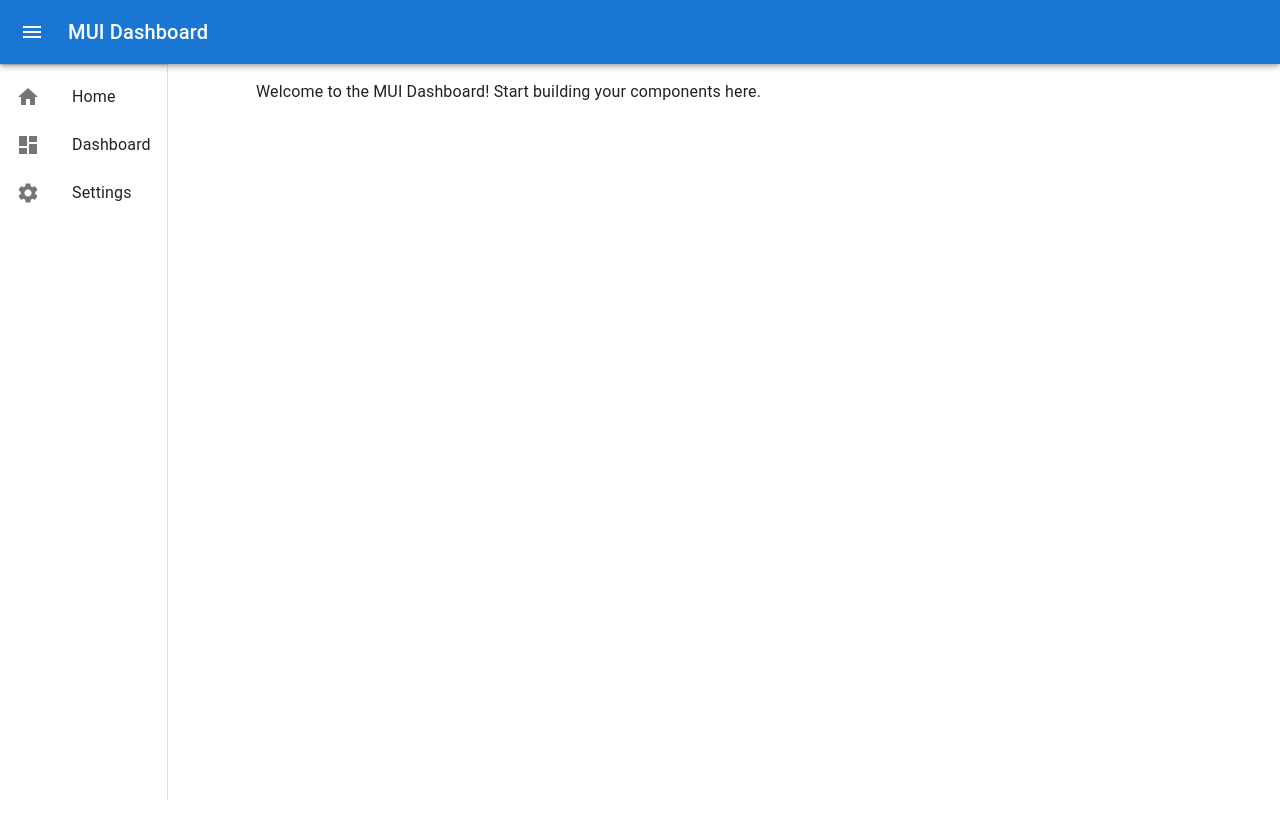
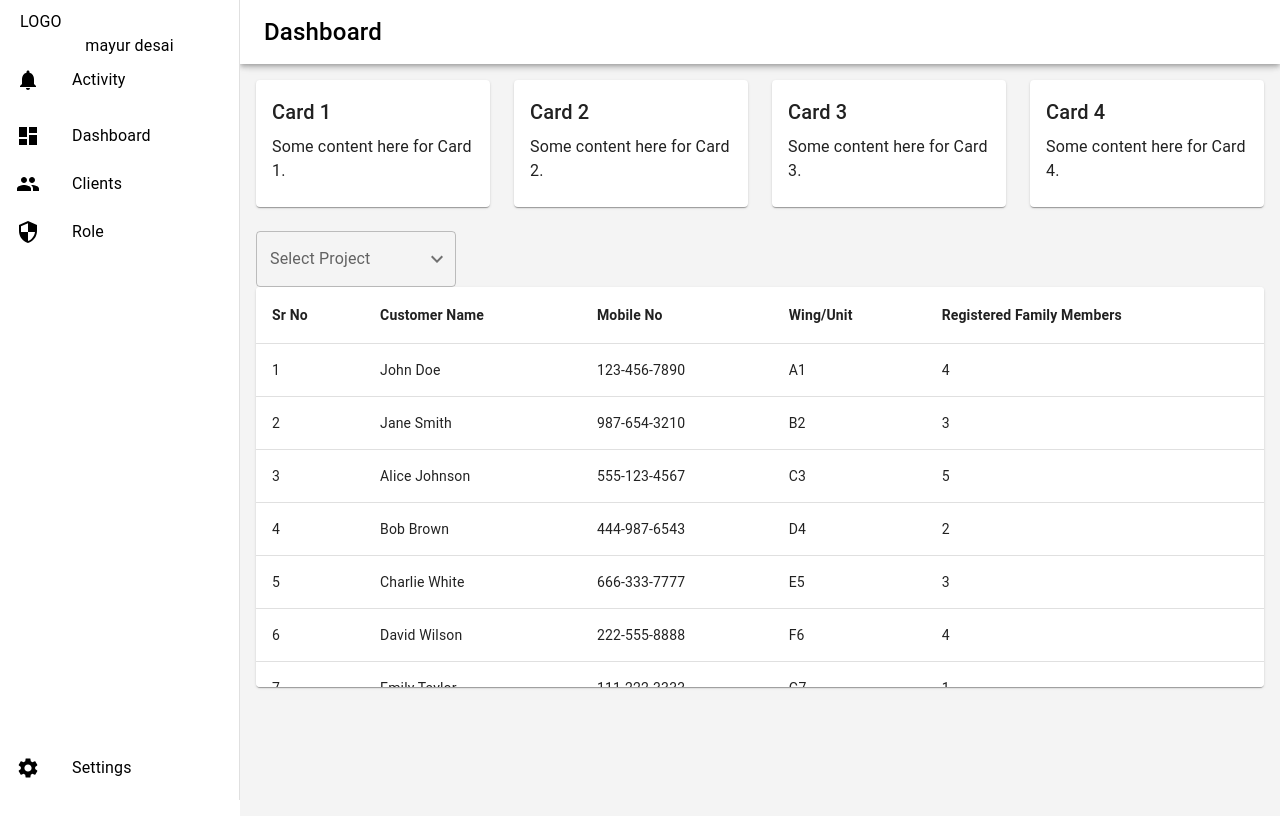
Before and after one commit to Lars1156/mypage, a React (Create React App) app: page / in a window 1280 px wide. Shown: the top 816 px of the page. Built offline with nearby package versions, Linux system fonts and the light colour scheme.

Commit message:
add the help desk dshboard

```diff
--- a/src/components/Dashboard.jsx
+++ b/src/components/Dashboard.jsx
@@ -1,89 +1,234 @@
-import React from 'react';
-import { AppBar, Toolbar, IconButton, Typography, Drawer, List, ListItem, ListItemIcon, ListItemText, CssBaseline, Divider } from '@mui/material';
-import MenuIcon from '@mui/icons-material/Menu';
-import HomeIcon from '@mui/icons-material/Home';
-import DashboardIcon from '@mui/icons-material/Dashboard';
-import SettingsIcon from '@mui/icons-material/Settings';
-import { useState } from 'react';
+import React, { useState } from 'react';
+import { AppBar, Toolbar, Typography, Box, Drawer, List, ListItem, ListItemText, ListItemIcon, IconButton, Table, TableBody, TableCell, TableContainer, TableHead, TableRow, Paper, Select, MenuItem, InputLabel, FormControl
+, Card, CardContent, Grid
+ } from '@mui/material';
+import { Menu as MenuIcon, Notifications as NotificationsIcon , Dashboard as DashboardIcon ,People as PeopleIcon, Security as SecurityIcon, Settings as SettingsIcon, KeyboardArrowDown as KeyboardArrowDownIcon } from '@mui/icons-material';
 
-const drawerWidth = 240;
+function Dashboard() {
+  const [open, setOpen] = useState(false);
+  const [project, setProject] = useState('');
 
-const Dashboard = () => {
-  const [mobileOpen, setMobileOpen] = useState(false);
+  const handleProjectChange = (event) => {
+    setProject(event.target.value);
+  };
+  const rows = [
+    { srNo: 1, customerName: 'John Doe', mobileNo: '123-456-7890', wingUnit: 'A1', registeredFamilyMembers: 4 },
+    { srNo: 2, customerName: 'Jane Smith', mobileNo: '987-654-3210', wingUnit: 'B2', registeredFamilyMembers: 3 },
+    { srNo: 3, customerName: 'Alice Johnson', mobileNo: '555-123-4567', wingUnit: 'C3', registeredFamilyMembers: 5 },
+    { srNo: 4, customerName: 'Bob Brown', mobileNo: '444-987-6543', wingUnit: 'D4', registeredFamilyMembers: 2 },
+    { srNo: 5, customerName: 'Charlie White', mobileNo: '666-333-7777', wingUnit: 'E5', registeredFamilyMembers: 3 },
+    { srNo: 6, customerName: 'David Wilson', mobileNo: '222-555-8888', wingUnit: 'F6', registeredFamilyMembers: 4 },
+    { srNo: 7, customerName: 'Emily Taylor', mobileNo: '111-222-3333', wingUnit: 'G7', registeredFamilyMembers: 1 },
+    { srNo: 8, customerName: 'Frank Harris', mobileNo: '333-666-9999', wingUnit: 'H8', registeredFamilyMembers: 2 },
+    { srNo: 9, customerName: 'Grace Lee', mobileNo: '777-888-9999', wingUnit: 'I9', registeredFamilyMembers: 3 },
+    { srNo: 10, customerName: 'Henry Clark', mobileNo: '999-000-1111', wingUnit: 'J10', registeredFamilyMembers: 4 },
+  ];
 
-  const handleDrawerToggle = () => {
-    setMobileOpen(!mobileOpen);
+
+  const toggleDrawer = () => {
+    setOpen(!open);
   };
-
-  const drawer = (
-    <div>
-      <Toolbar />
-      <Divider />
-      <List>
-        {[
-          { text: 'Home', icon: <HomeIcon /> },
-          { text: 'Dashboard', icon: <DashboardIcon /> },
-          { text: 'Settings', icon: <SettingsIcon /> },
-        ].map((item, index) => (
-          <ListItem button key={index}>
-            <ListItemIcon>{item.icon}</ListItemIcon>
-            <ListItemText primary={item.text} />
-          </ListItem>
-        ))}
-      </List>
-    </div>
-  );
 
   return (
     <div style={{ display: 'flex' }}>
-      <CssBaseline />
+      {/* Sidebar/Drawer */}
+      <Drawer
+        sx={{
+          width: 240,
+          flexShrink: 0,
+          '& .MuiDrawer-paper': {
+            width: 240,
+            boxSizing: 'border-box',
+            backgroundColor: 'white',
+            color: 'black',
+          },
+        }}
+        variant="permanent"
+        anchor="left"
+      >
+        <Box
+          sx={{
+            height: 48,
+            width:'100%'
+          }}
+        >
+           <Typography
+            sx={{
+              fontSize : '200',
+              marginLeft : '20px',
+              marginTop:'10px'
 
-      {/* Navigation Bar */}
-      <AppBar position="fixed" style={{ zIndex: 1201 }}>
+            }}
+           >
+            LOGO
+                <Typography
+                 sx={{
+                  textAlign : 'center',
+                 }}
+                >
+                    mayur desai
+                </Typography>
+           </Typography>
+        </Box>
+        <List>
+          <ListItem button>
+            <ListItemIcon>
+              <NotificationsIcon sx={{ color: 'black' }} />
+            </ListItemIcon>
+            <ListItemText primary="Activity" />
+          </ListItem>
+        </List>
+        <ListItem button>
+            <ListItemIcon>
+              <DashboardIcon sx={{ color: 'Black' }} />
+            </ListItemIcon>
+            <ListItemText primary="Dashboard" />
+          </ListItem>
+          <ListItem button>
+            <ListItemIcon>
+              <PeopleIcon sx={{ color: 'black' }} />
+            </ListItemIcon>
+            <ListItemText primary="Clients" />
+          </ListItem>
+          <ListItem button>
+            <ListItemIcon>
+              <SecurityIcon sx={{ color: 'black' }} />
+            </ListItemIcon>
+            <ListItemText primary="Role" />
+          </ListItem>
+          <Box sx={{ marginTop: 'auto' }}>
+          <List>
+            <ListItem button>
+              <ListItemIcon>
+                <SettingsIcon sx={{ color: 'black' }} />
+              </ListItemIcon>
+              <ListItemText primary="Settings" />
+            </ListItem>
+          </List>
+        </Box>
+      </Drawer>
+
+      {/* Main content */}
+      <Box
+        sx={{
+          flexGrow: 1,
+          display: 'flex',
+          flexDirection: 'column',
+          width: '100%',
+        }}
+      >
+        {/* AppBar */}
+        <AppBar position="sticky" sx={{ backgroundColor: 'White', height:'200'}}>
           <Toolbar>
             <IconButton
               color="inherit"
-            aria-label="open drawer"
               edge="start"
-            onClick={handleDrawerToggle}
-            style={{ marginRight: '16px' }}
+              onClick={toggleDrawer}
+              sx={{ mr: 2, display: { sm: 'none' } }}
             >
               <MenuIcon />
             </IconButton>
-          <Typography variant="h6" noWrap>
-            MUI Dashboard
+            <Typography variant="h6" sx={{ flexGrow: 1, fontSize: '1.5rem', color: 'black' }}>
+              Dashboard
             </Typography>
           </Toolbar>
         </AppBar>
 
-      {/* Sidebar */}
-      <Drawer
-        variant="temporary"
-        open={mobileOpen}
-        onClose={handleDrawerToggle}
-        ModalProps={{
-          keepMounted: true, // Better open performance on mobile.
-        }}
-        style={{ display: { xs: 'block', sm: 'none' } }}
+        {/* Main Content Area */}
+        <main style={{ padding: '16px', backgroundColor: '#f4f4f4', height: '100vh' }}>
+        <Grid container spacing={3} sx={{ marginBottom: 3 }}>
+            <Grid item xs={12} sm={6} md={3}>
+              <Card>
+                <CardContent>
+                  <Typography variant="h6" gutterBottom>
+                    Card 1
+                  </Typography>
+                  <Typography>
+                    Some content here for Card 1.
+                  </Typography>
+                </CardContent>
+              </Card>
+            </Grid>
+            <Grid item xs={12} sm={6} md={3}>
+              <Card>
+                <CardContent>
+                  <Typography variant="h6" gutterBottom>
+                    Card 2
+                  </Typography>
+                  <Typography>
+                    Some content here for Card 2.
+                  </Typography>
+                </CardContent>
+              </Card>
+            </Grid>
+            <Grid item xs={12} sm={6} md={3}>
+              <Card>
+                <CardContent>
+                  <Typography variant="h6" gutterBottom>
+                    Card 3
+                  </Typography>
+                  <Typography>
+                    Some content here for Card 3.
+                  </Typography>
+                </CardContent>
+              </Card>
+            </Grid>
+            <Grid item xs={12} sm={6} md={3}>
+              <Card>
+                <CardContent>
+                  <Typography variant="h6" gutterBottom>
+                    Card 4
+                  </Typography>
+                  <Typography>
+                    Some content here for Card 4.
+                  </Typography>
+                </CardContent>
+              </Card>
+            </Grid>
+          </Grid>
+
+        <FormControl fullWidth sx={{ marginBottom: 2 , height:40 , width:200 ,  marginLeft: 0 }}>
+            <InputLabel>Select Project</InputLabel>
+            <Select
+              value={project}
+              onChange={handleProjectChange}
+              label="Select Project"
+              IconComponent={KeyboardArrowDownIcon} // Set the dropdown icon
             >
-        {drawer}
-      </Drawer>
-
-      <Drawer
-        variant="permanent"
-        style={{ width: drawerWidth, flexShrink: 0, display: { xs: 'none', sm: 'block' } }}
-      >
-        {drawer}
-      </Drawer>
-
-      {/* Content */}
-      <main style={{ flexGrow: 1, padding: '16px', marginTop: '64px' }}>
-        <Typography paragraph>
-          Welcome to the MUI Dashboard! Start building your components here.
-        </Typography>
+              <MenuItem value={1}>Project A</MenuItem>
+              <MenuItem value={2}>Project B</MenuItem>
+              <MenuItem value={3}>Project C</MenuItem>
+              <MenuItem value={4}>Project D</MenuItem>
+            </Select>
+          </FormControl>
+          <TableContainer component={Paper} sx={{ maxHeight: 400, overflow: 'auto' }}>
+            <Table stickyHeader aria-label="customer data table">
+              <TableHead>
+                <TableRow>
+                  <TableCell><strong>Sr No</strong></TableCell>
+                  <TableCell><strong>Customer Name</strong></TableCell>
+                  <TableCell><strong>Mobile No</strong></TableCell>
+                  <TableCell><strong>Wing/Unit</strong></TableCell>
+                  <TableCell><strong>Registered Family Members</strong></TableCell>
+                </TableRow>
+              </TableHead>
+              <TableBody>
+                {rows.map((row) => (
+                  <TableRow key={row.srNo}>
+                    <TableCell>{row.srNo}</TableCell>
+                    <TableCell>{row.customerName}</TableCell>
+                    <TableCell>{row.mobileNo}</TableCell>
+                    <TableCell>{row.wingUnit}</TableCell>
+                    <TableCell>{row.registeredFamilyMembers}</TableCell>
+                  </TableRow>
+                ))}
+              </TableBody>
+            </Table>
+          </TableContainer>
         </main>
+      </Box>
     </div>
   );
-};
+}
 
 export default Dashboard;
```
Lines whose indentation alone changed are shown as unchanged.
